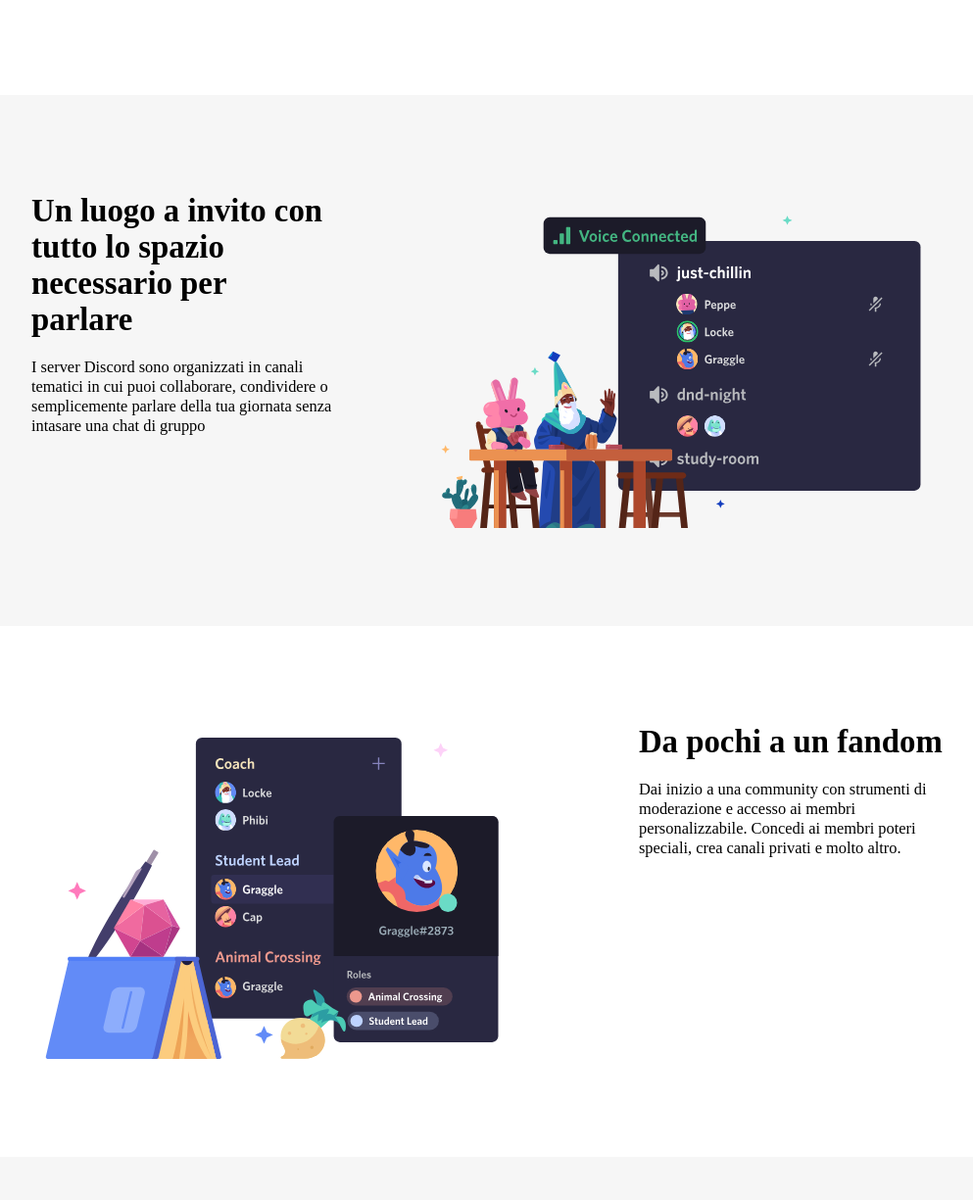
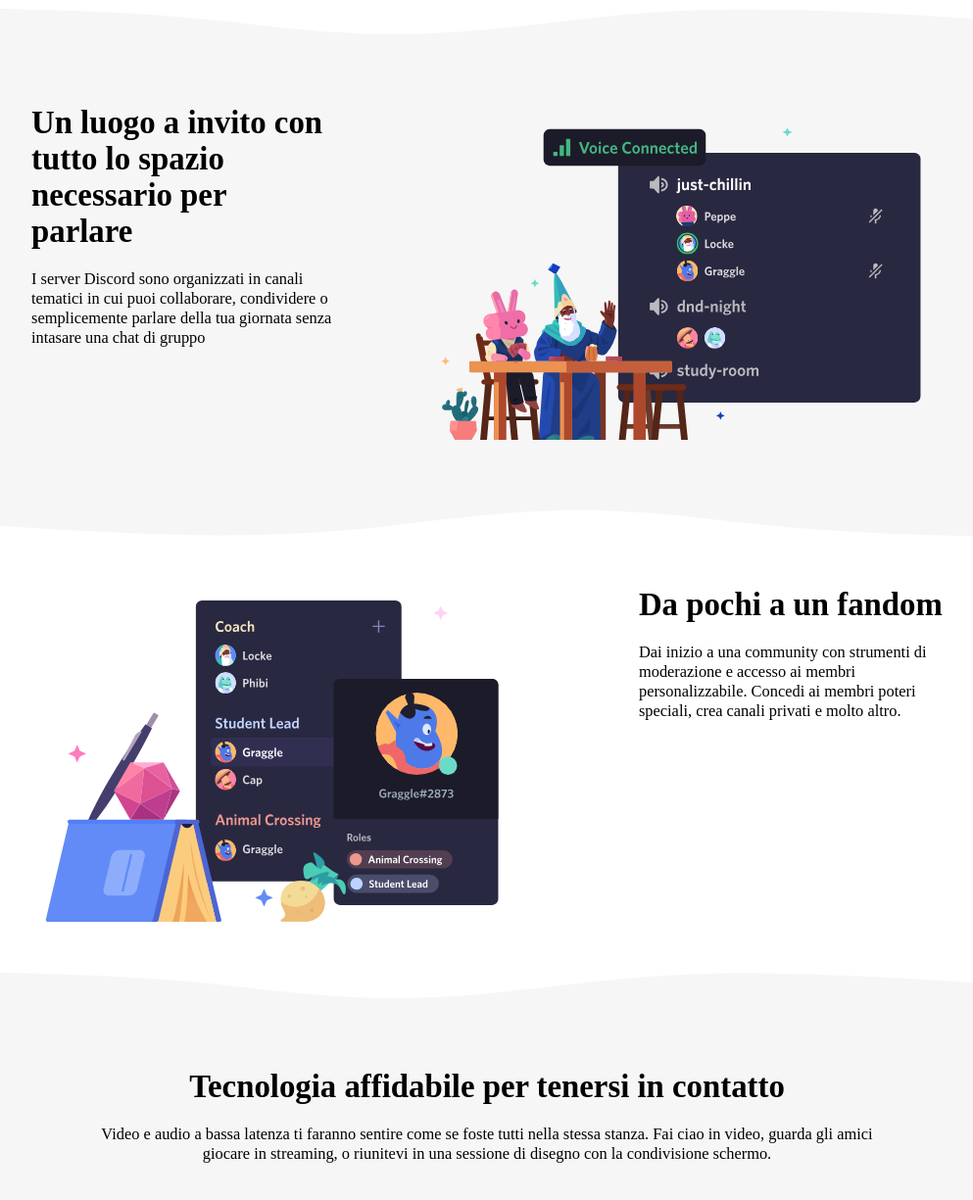
Before and after one commit to Difelice-e/htmlcss-discord, a plain HTML site: page index.html in a window 1280 px wide. Shown: the part 955-2180 px from the top of the page at 98% size, without its empty margins (143-1136 px from the left). Drawn offline with Linux system fonts and the light colour scheme.

Commit message:
aggiunta wave fra le sezioni

```diff
--- a/index.html
+++ b/index.html
@@ -82,6 +82,7 @@
 
         <!-- SEZIONE 2 -->
         <section>
+            <svg class="wave-top" version="1.1" xmlns="http://www.w3.org/2000/svg" viewBox="0 0 1440 100" preserveAspectRatio="none"><path class="wavePath-haxJK1 animationPaused-2hZ4IO" d="M826.337463,25.5396311 C670.970254,58.655965 603.696181,68.7870267 447.802481,35.1443383 C293.342778,1.81111414 137.33377,1.81111414 0,1.81111414 L0,150 L1920,150 L1920,1.81111414 C1739.53523,-16.6853983 1679.86404,73.1607868 1389.7826,37.4859505 C1099.70117,1.81111414 981.704672,-7.57670281 826.337463,25.5396311 Z" fill="#F6F6F6"></path></svg>
             <div class="container">
                 <div class="row cleafix">
                     <div class="col-4">
@@ -100,6 +101,7 @@
                     </div>
                 </div>
             </div>
+            <svg class="wave-bottom" version="1.1" xmlns="http://www.w3.org/2000/svg" viewBox="0 0 1440 100" preserveAspectRatio="none"><path class="wavePath-haxJK1 animationPaused-2hZ4IO" d="M826.337463,25.5396311 C670.970254,58.655965 603.696181,68.7870267 447.802481,35.1443383 C293.342778,1.81111414 137.33377,1.81111414 0,1.81111414 L0,150 L1920,150 L1920,1.81111414 C1739.53523,-16.6853983 1679.86404,73.1607868 1389.7826,37.4859505 C1099.70117,1.81111414 981.704672,-7.57670281 826.337463,25.5396311 Z" fill="#F6F6F6"></path></svg>
         </section>
 
 
@@ -127,6 +129,7 @@
 
         <!-- SEZIONE 4 -->
         <section>
+            <svg class="wave-top" version="1.1" xmlns="http://www.w3.org/2000/svg" viewBox="0 0 1440 100" preserveAspectRatio="none"><path class="wavePath-haxJK1 animationPaused-2hZ4IO" d="M826.337463,25.5396311 C670.970254,58.655965 603.696181,68.7870267 447.802481,35.1443383 C293.342778,1.81111414 137.33377,1.81111414 0,1.81111414 L0,150 L1920,150 L1920,1.81111414 C1739.53523,-16.6853983 1679.86404,73.1607868 1389.7826,37.4859505 C1099.70117,1.81111414 981.704672,-7.57670281 826.337463,25.5396311 Z" fill="#F6F6F6"></path></svg>
             <div class="container">
                 <div class="row cleafix">
                     <div class="col-12">
--- a/style.css
+++ b/style.css
@@ -25,9 +25,6 @@ a {
 .container {
     max-width: 960px;
     margin: 0 auto;
-}
-
-.container:not(header .container, footer .container) {
     padding: 100px 15px;
 }
 
@@ -36,7 +33,7 @@ header .container {
 }
 
 header .row:nth-child(2) {
-    padding: 100px 0px;
+    padding: 80px 0px;
 }
 
 footer .container {
@@ -66,7 +63,30 @@ footer .container {
 
 main section:nth-child(even) {
     background-color: #F6F6F6;
+    position: relative;
 }
+
+main section:nth-child(even) .container {
+    padding: 50px 15px;
+}
+
+.wave-top {
+    position: absolute;
+    bottom: 100%;
+    left: 0;
+    width: 100%;
+    height: 50px;
+}
+
+.wave-bottom {
+    position: absolute;
+    top: 100%;
+    left: 0;
+    width: 100%;
+    height: 50px;
+    transform: rotate(180deg);
+}
+
 /* FONT-SIZE TESTI RIPETUTI  */
 h1 {
     font-size: calc( 30px + 1vw );
```
